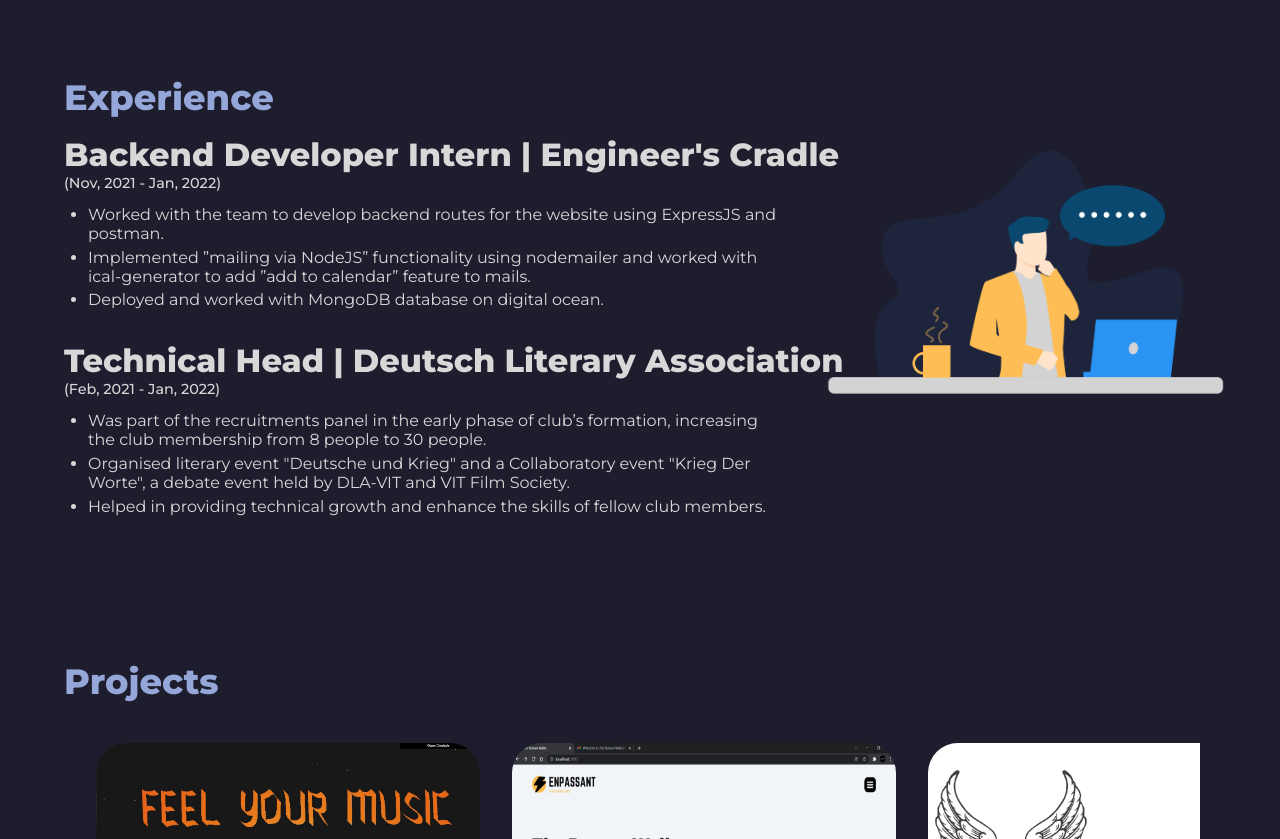
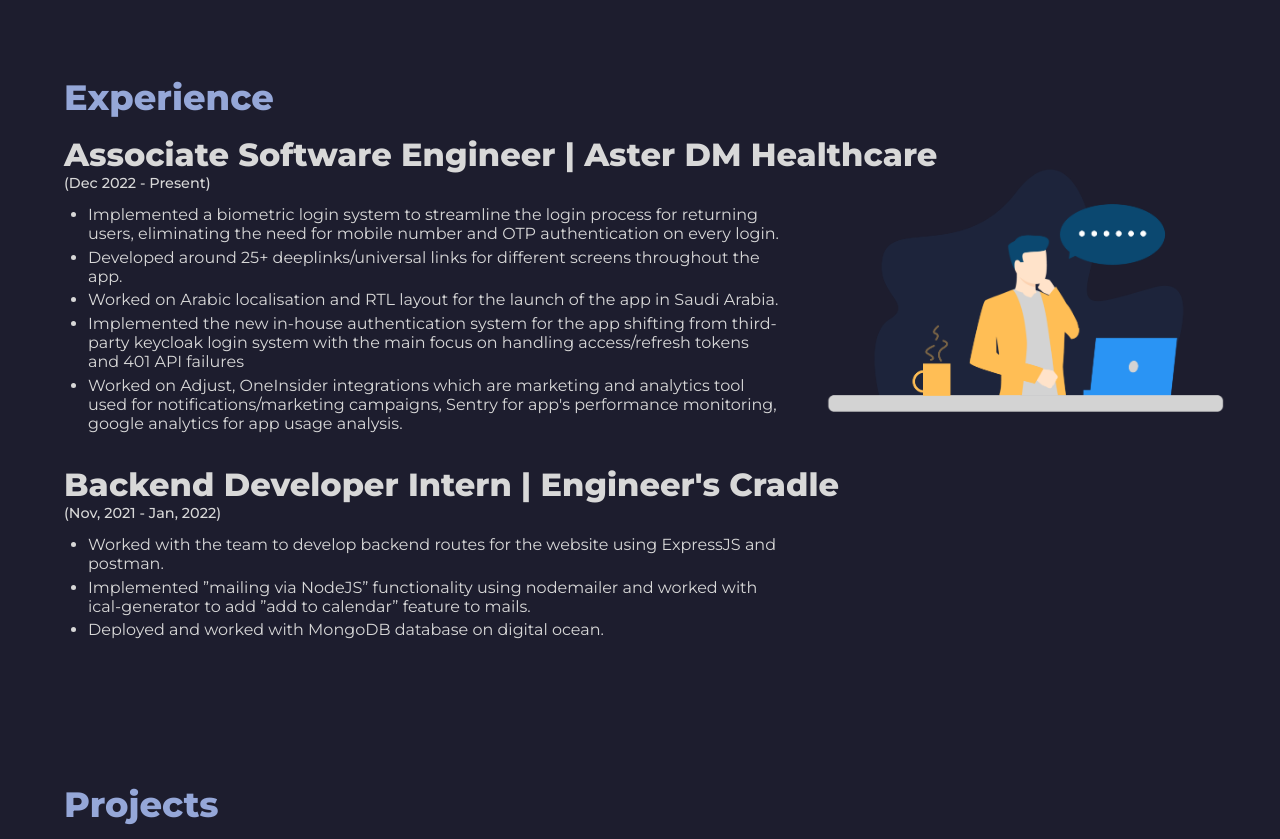
Before and after one commit to RajatSatashiya/Portfolio, a React (Create React App) app: page / in a window 1280 px wide. Shown: the part 820-1659 px from the top of the page. Built offline with nearby package versions, Linux system fonts and the light colour scheme.

Commit message:
updated portfolio experience

```diff
--- a/src/components/experience.js
+++ b/src/components/experience.js
@@ -1,47 +1,61 @@
 import React from "react";
 
 function experience() {
+  const experienceData = [
+    {
+      role: "Associate Software Engineer",
+      company: "Aster DM Healthcare",
+      timeline: "Dec 2022 - Present",
+      isActive: true,
+      description: [
+        "Implemented a biometric login system to streamline the login process for returning users, eliminating the need for mobile number and OTP authentication on every login.",
+        "Developed around 25+ deeplinks/universal links for different screens throughout the app.",
+        "Worked on Arabic localisation and RTL layout for the launch of the app in Saudi Arabia.",
+        "Implemented the new in-house authentication system for the app shifting from third-party keycloak login system with the main focus on handling access/refresh tokens and 401 API failures",
+        "Worked on Adjust, OneInsider integrations which are marketing and analytics tool used for notifications/marketing campaigns, Sentry for app's performance monitoring, google analytics for app usage analysis.",
+      ],
+    },
+    {
+      role: "Backend Developer Intern",
+      company: "Engineer's Cradle",
+      timeline: "Nov, 2021 - Jan, 2022",
+      isActive: true,
+      description: [
+        "Worked with the team to develop backend routes for the website using ExpressJS and postman.",
+        "Implemented ”mailing via NodeJS” functionality using nodemailer and worked with ical-generator to add ”add to calendar” feature to mails.",
+        "Deployed and worked with MongoDB database on digital ocean.",
+      ],
+    },
+    {
+      role: "Technical Head",
+      company: "Deutsch Literary Association",
+      timeline: "Feb, 2021 - Jan, 2022",
+      isActive: false,
+      description: [
+        "Was part of the recruitments panel in the early phase of club's formation, increasing the club membership from 8 people to 30 people.",
+        'Organised literary event "Deutsche und Krieg" and a Collaboratory event "Krieg Der Worte", a debate event held by DLA-VIT and VIT Film Society.',
+        "Helped in providing technical growth and enhance the skills of fellow club members.",
+      ],
+    },
+  ];
   return (
     <div className="sub-panel" id="experience">
       <h3 className="sub-title">Experience</h3>
       <div className="sub-desc">
-        <div className="exp-1">
-          <p>Backend Developer Intern | Engineer's Cradle</p>
-          <div className="timeline">(Nov, 2021 - Jan, 2022)</div>
-          <ul className="exp-list">
-            <li>
-              Worked with the team to develop backend routes for the website
-              using ExpressJS and postman.
-            </li>
-            <li>
-              Implemented ”mailing via NodeJS” functionality using nodemailer
-              and worked with ical-generator to add ”add to calendar” feature to
-              mails.
-            </li>
-            <li>Deployed and worked with MongoDB database on digital ocean.</li>
-          </ul>
-        </div>
-
-        <div className="exp-1">
-          <p>Technical Head | Deutsch Literary Association</p>
-          <div className="timeline">(Feb, 2021 - Jan, 2022)</div>
-          <ul className="exp-list">
-            <li>
-              Was part of the recruitments panel in the early phase of club’s
-              formation, increasing the club membership from 8 people to 30
-              people.
-            </li>
-            <li>
-              Organised literary event "Deutsche und Krieg" and a Collaboratory
-              event "Krieg Der Worte", a debate event held by DLA-VIT and VIT
-              Film Society.
-            </li>
-            <li>
-              Helped in providing technical growth and enhance the skills of
-              fellow club members.
-            </li>
-          </ul>
-        </div>
+        {experienceData.map((exp) => {
+          if (!exp.isActive) return;
+          return (
+            <div className="exp-1">
+              <p>{`${exp.role} | ${exp.company}`}</p>
+              <div className="timeline">({exp.timeline})</div>
+              <ul className="exp-list">
+                {exp.description.map((item) => (
+                  <li>{item}</li>
+                ))}
+              </ul>
+            </div>
+          );
+        })}
       </div>
       <img
         src="./images/laptop.png"
--- a/src/components/landing.js
+++ b/src/components/landing.js
@@ -7,8 +7,9 @@ function landing() {
         <p>Hola! Yo Soy,</p>
         <div className="name">Rajat Satashiya</div>
         <div className="desc">
-          a MERN stack Web developer from Ahmedabad who loves to build awesome
-          websites and drink coffee all day long.
+          a React Native app developer and MERN stack Web developer from
+          Bangalore who loves to build apps, awesome websites and drink coffee all day
+          long.
         </div>
       </div>
 
```
Also changed, not shown: 1 other file (tests, documents, lock files or other folders).
